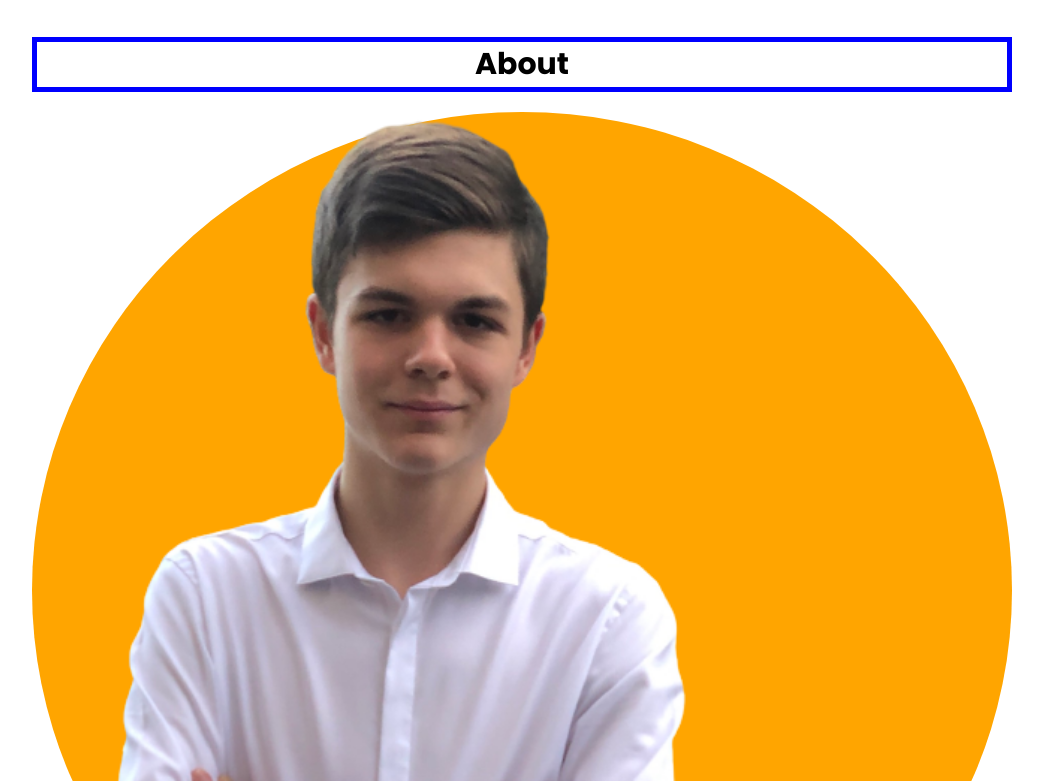
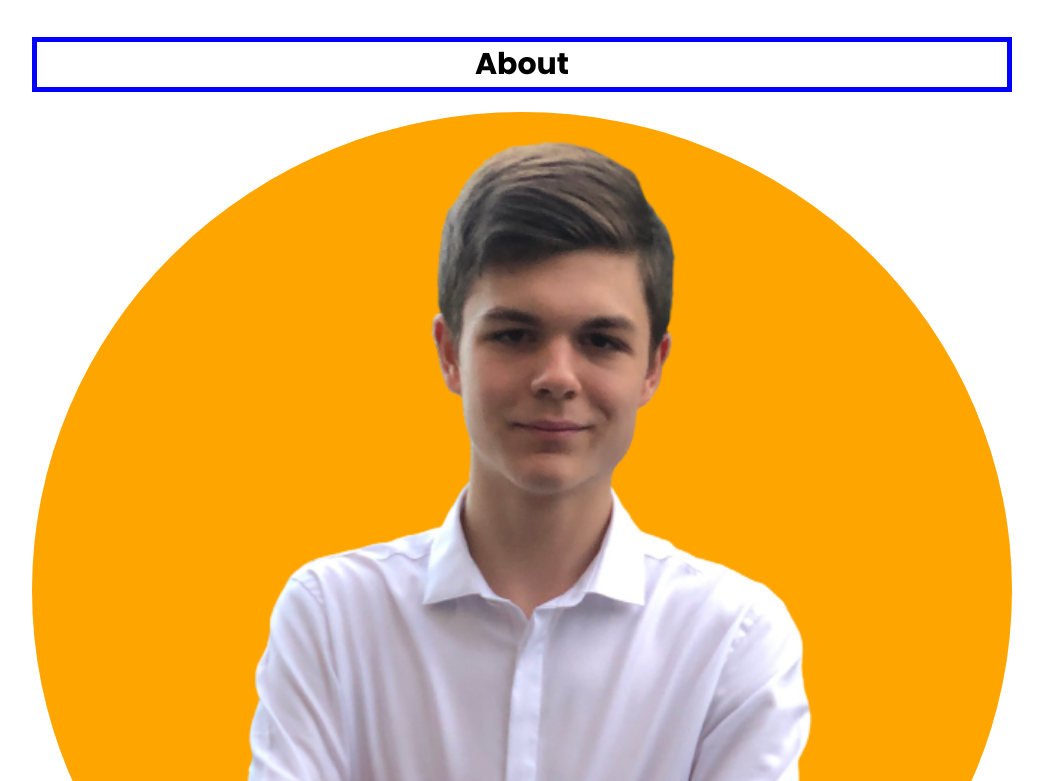
Before and after one commit to Arsemon4ik/Arsemon4ik.github.io, a plain HTML site: page index.html in a window 1280 px wide. Shown: the part 3299-4080 px from the top of the page, without its empty margins (118-1161 px from the left). Drawn offline with Linux system fonts and the light colour scheme.

Commit message:
edit css

```diff
--- a/style.css
+++ b/style.css
@@ -218,13 +218,17 @@
 .block-about-photo{
     background-color: orange;
     border-radius: 50%;
-    margin: 20px 0 0;
+    text-align: center;
+    overflow: hidden;
+    margin: 20px 0;
 }
 .block-about-photo img{
     width: 60%;
+    height: 50%;
+    object-fit: cover;
     position: relative;
-    left: 70px;
-    top: -10px;
+    top: 10px;
+    /* margin: 0 auto; */
 }
 
 
```
